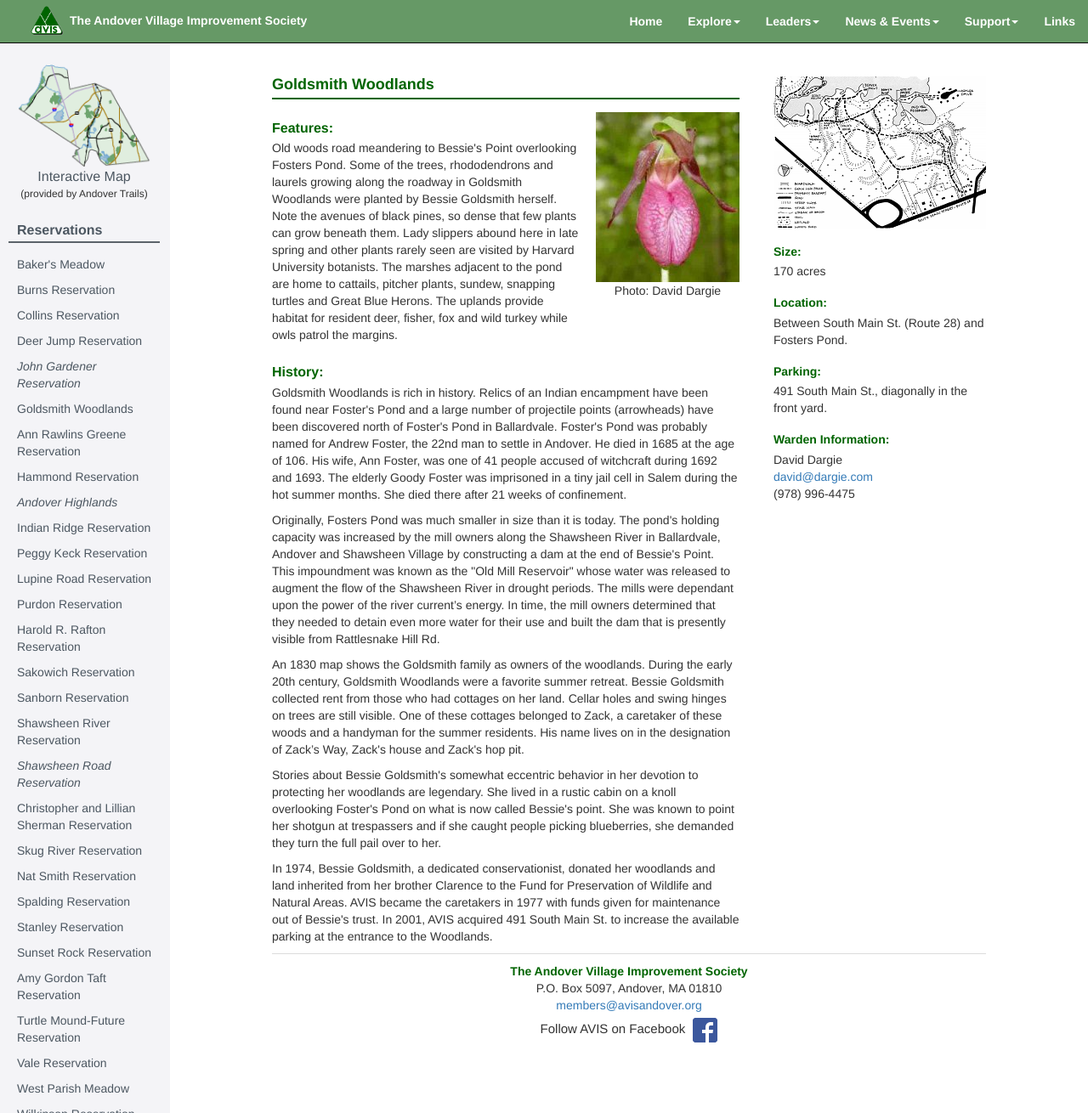
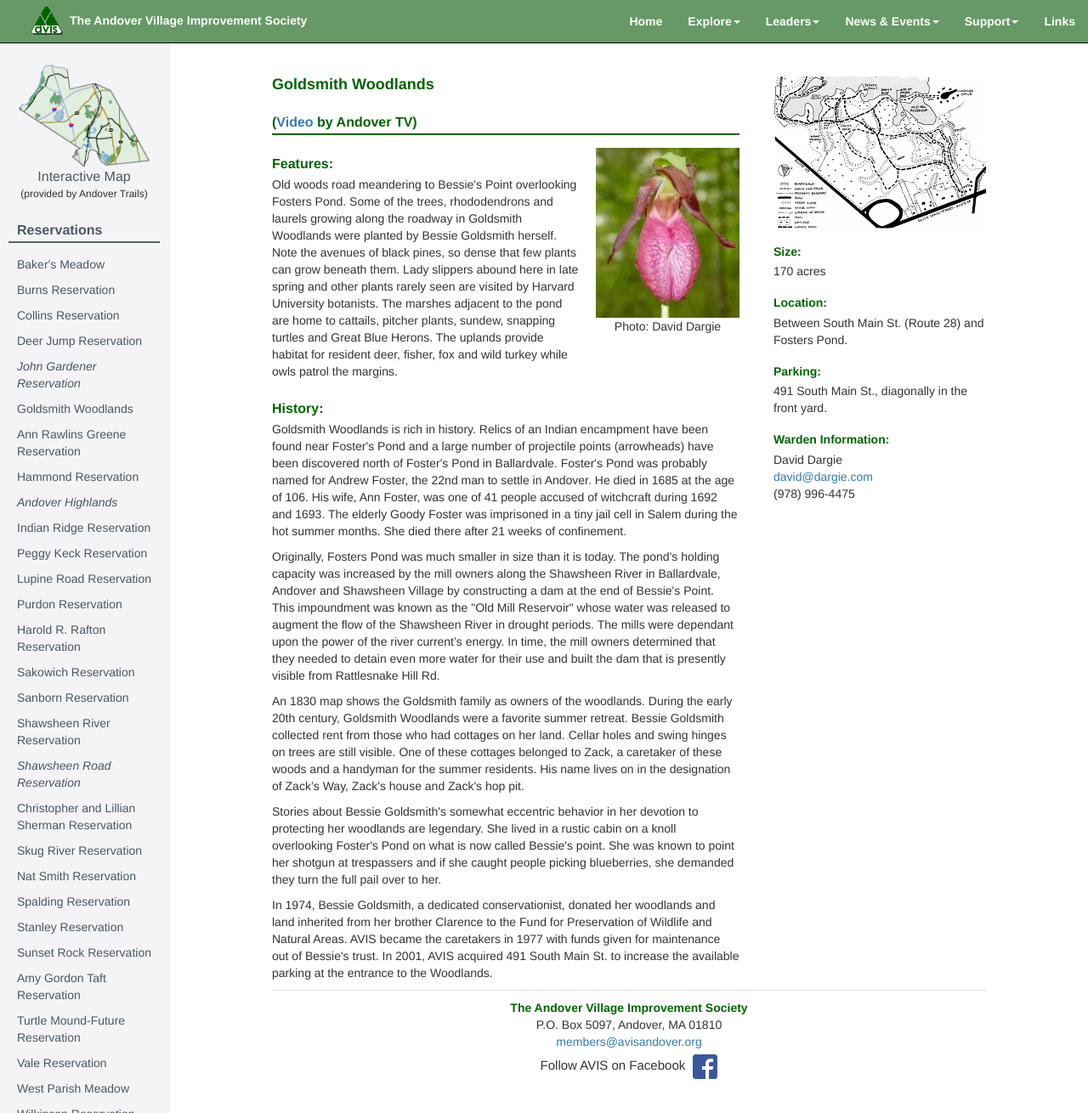
Before and after one commit to avisandover/avis-website, a Jekyll site: the page built from goldsmith.html, in a window 1280 px wide and 1310 px high. Shown: the whole window at 85% size. Built offline with Jekyll 4.4.1, drawn with Linux system fonts in a browser that asks for light colours.

Commit message:
Added Video by Andover TV

```diff
--- a/goldsmith.html
+++ b/goldsmith.html
@@ -5,6 +5,7 @@
 
 <div class="reservation-center">
   <h3>Goldsmith Woodlands</h3>
+  <h4>(<a href="https://www.youtube.com/watch?v=iIRXyUV-EKc" target=_blank">Video</a> by Andover TV)</h4>
   <hr>
 
   <figure>
```
